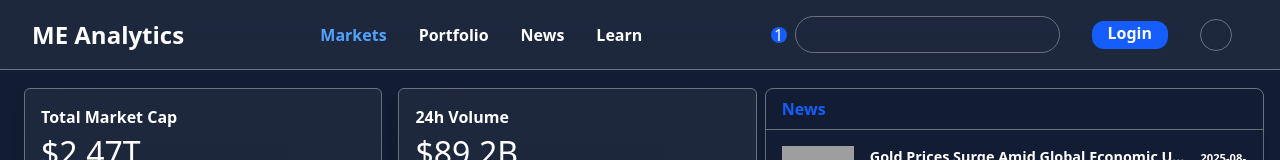
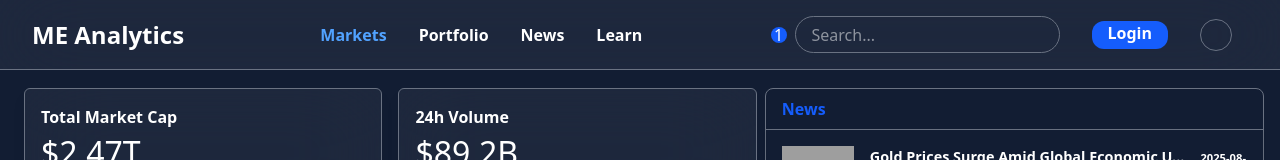
Before and after one commit to spaithane9172/ME-Analytics, a Next.js app: page / in a window 1280 px wide. Shown: the top 160 px of the page. Built offline with nearby package versions, Linux system fonts and the light colour scheme; grey boxes are pictures that could not be loaded; some icons are missing.

Commit message:
some changes in ui

```diff
--- a/src/components/Navbar.jsx
+++ b/src/components/Navbar.jsx
@@ -48,7 +48,11 @@ const Navbar = () => {
           </div>
           <div>
             <div className="border-[1px] border-gray-500 px-[0.5rem] rounded-full py-[0.35rem]">
-              <input type="text" className="outline-none px-[0.5rem]" />
+              <input
+                type="text"
+                className="outline-none px-[0.5rem]"
+                placeholder="Search..."
+              />
               <i className="fa-solid fa-magnifying-glass cursor-pointer"></i>
             </div>
           </div>
```
